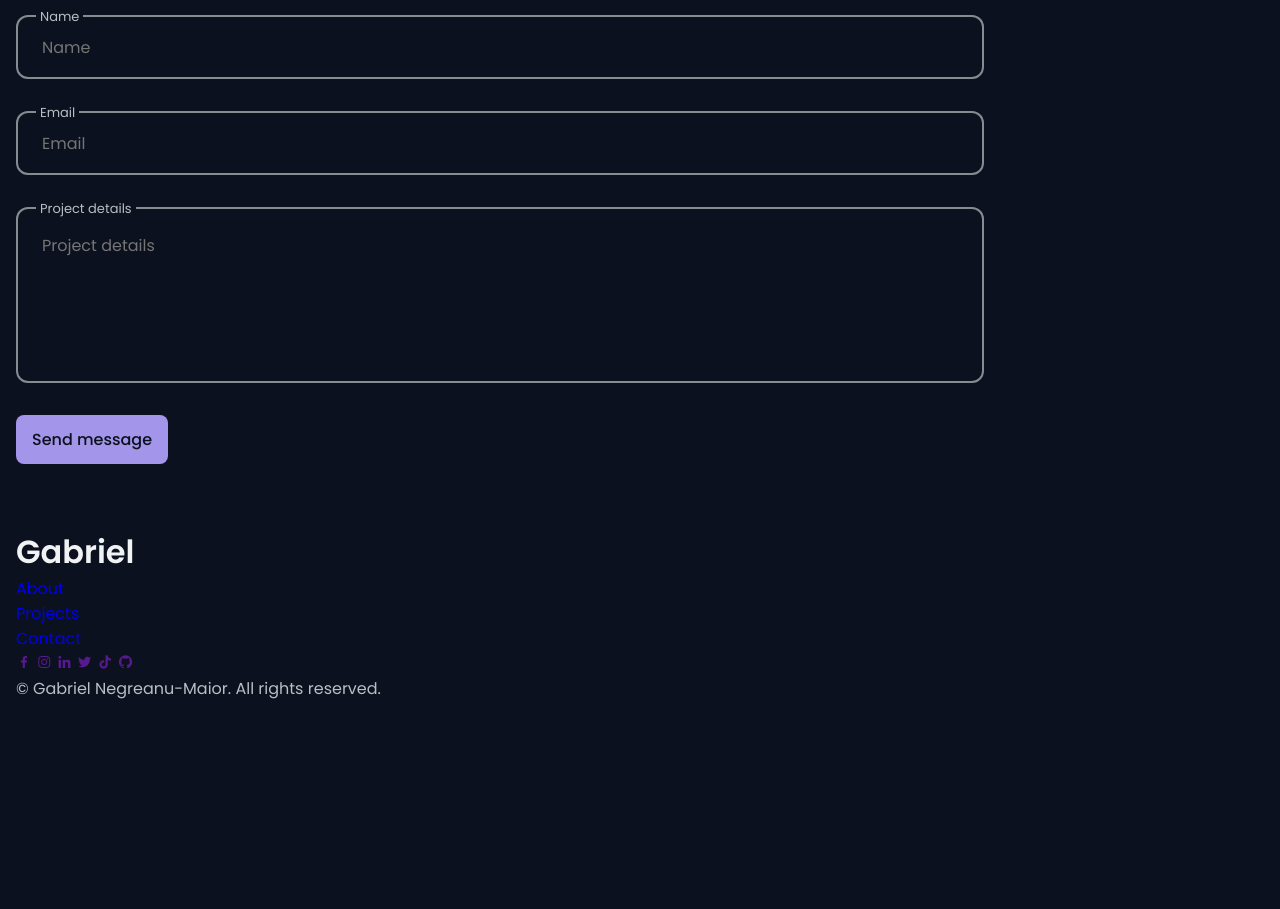
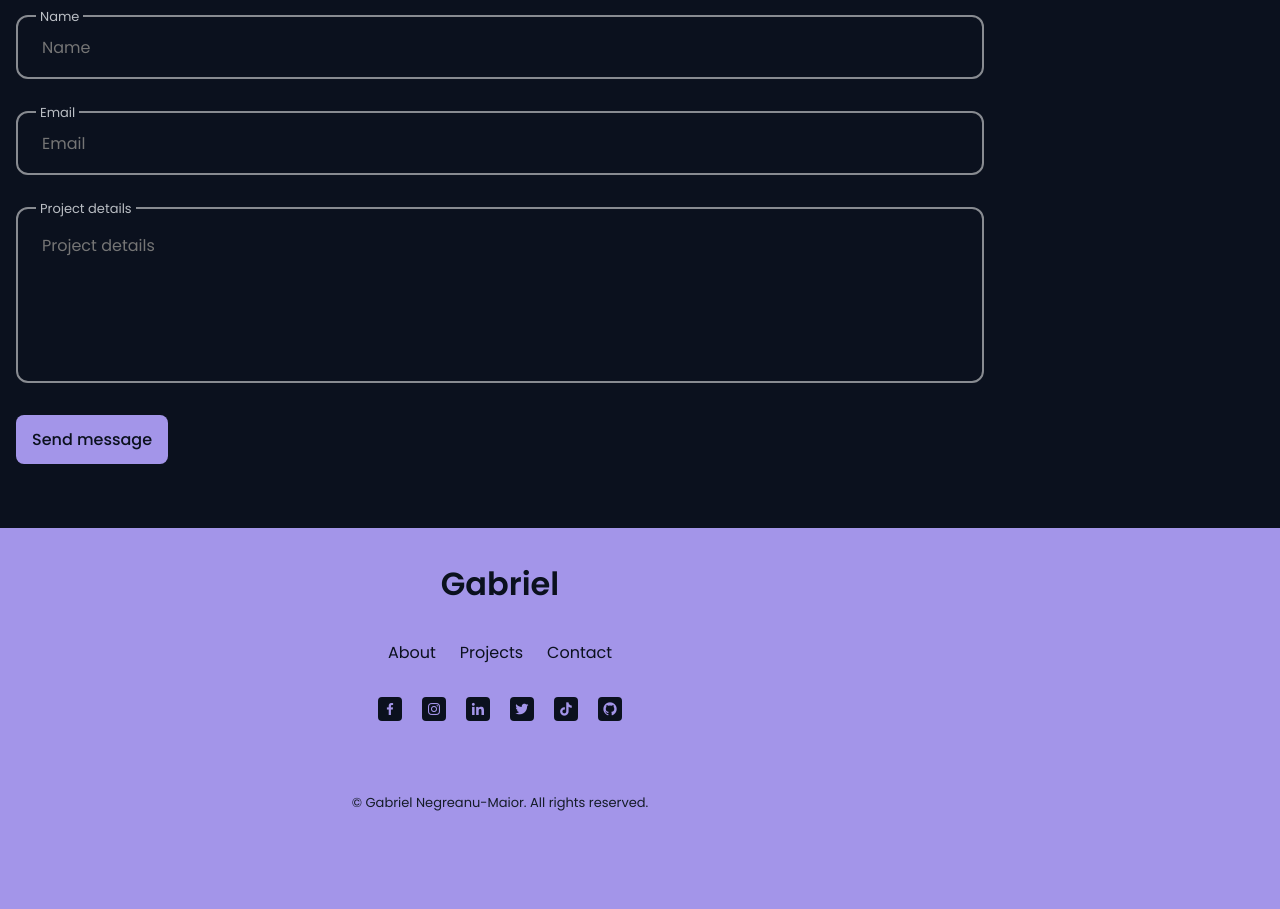
Before and after one commit to agnm01/PersonalPortfolio, a plain HTML site: page index.html in a window 1280 px wide. Shown: the part 7558-8467 px from the top of the page. Before the commit the page ends 8259 px from the top, so only its background shows below. Drawn offline with nearby package versions, Linux system fonts and the light colour scheme.

Commit message:
Footer styling

```diff
--- a/style.css
+++ b/style.css
@@ -716,3 +716,54 @@ img {
 .contact-form-area textarea {
     resize: none;
 }
+
+
+/* Footer */
+
+.footer {
+    background-color: var(--first-color);
+}
+
+.footer-container {
+    padding: 2rem 0 6rem;
+}
+
+.footer-title,
+.footer-link {
+    color: var(--body-color);
+}
+
+.footer-title {
+    text-align: center;
+    margin-bottom: 2rem;
+}
+
+.footer-list {
+    display: flex;
+    justify-content: center;
+    column-gap: 1.5rem;
+    margin-bottom: 2rem;
+}
+
+.footer-social {
+    display: flex;
+    justify-content: center;
+    column-gap: 1.25rem;
+}
+
+.footer-social-link {
+    background-color: var(--body-color);
+    color: var(--first-color);
+    padding: .25rem;
+    border-radius: .25rem;
+    font-size: 1rem;
+    display: inline-flex;
+}
+
+.footer-copy {
+    display: block;
+    margin-top: 4.5rem;
+    color: var(--container-color);
+    text-align: center;
+    font-size: var(--smaller-font-size);
+}
```
